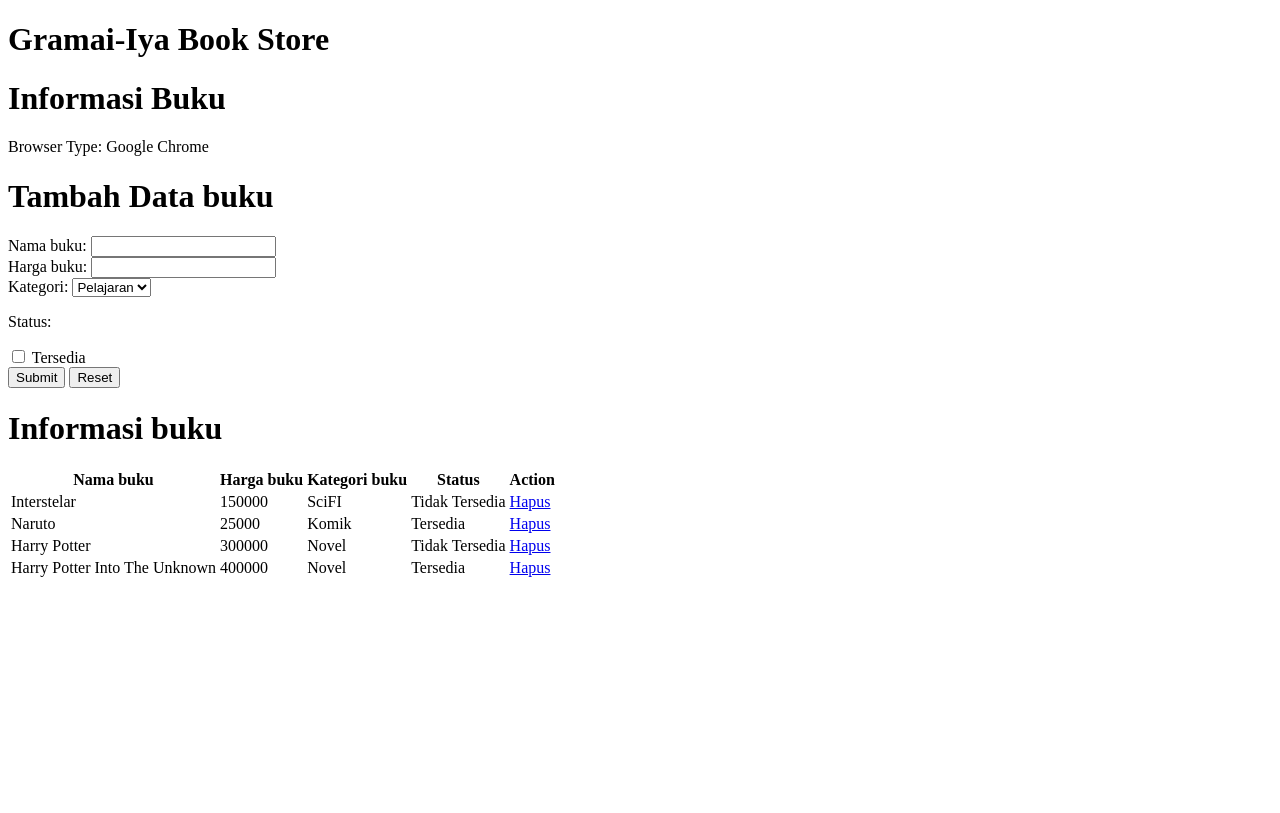
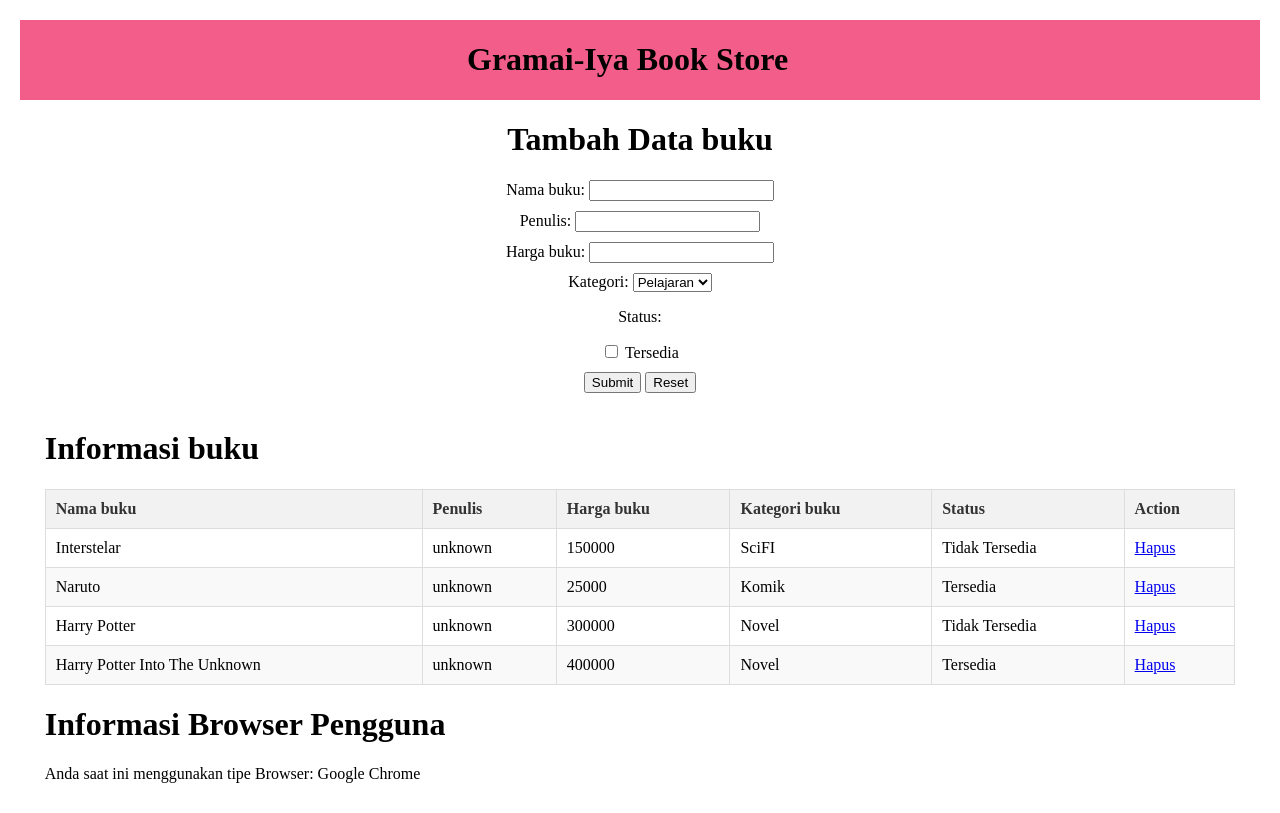
Before and after one commit to rafiirfanl/120140219_Muhammad-Rafi-Irfan-Lubis_UAS-PemWeb, a PHP site: page / in a window 1280 px wide. Before the commit the page ends 577 px from the top, so only its background shows below. Run offline with PHP 8.4, Linux system fonts and the light colour scheme; data comes from the database, SQL or seed files in the repository.

Commit message:
Update index.php

```diff
--- a/index.php
+++ b/index.php
@@ -1,27 +1,10 @@
-<!DOCTYPE html>
-<html lang="en">
-<head>
-    <meta charset="UTF-8">
-    <meta name="viewport" content="width=device-width, initial-scale=1.0">
+<?php
+session_start();
 
-    <title>Gramai-Iya Book Store</title>
-</head>
-<body>
-    <div class="header">
-        <h1>Gramai-Iya Book Store</h1>
-    </div>
-
-    <!-- <div class="">
-        <h1>Gramai-Iya Book Store</h1>
-    </div> -->
-    <?php
-        session_start();
-
-        //mencari jenis browser
+        //Identifikasi Browser
         $user_agent = $_SERVER['HTTP_USER_AGENT'];
         $browser_type = '';
 
-        // Mencari Jenis Browser yang digunakan
         if (strpos($user_agent, 'MSIE') !== false || strpos($user_agent, 'Trident') !== false) {
             $browser_type = 'Internet Explorer';
         } elseif (strpos($user_agent, 'Firefox') !== false) {
@@ -38,23 +21,103 @@
             $browser_type = 'Unknown Browser';
         }
 
-        //menyimpan browser type ke local storage
         echo "<script>localStorage.setItem('browser_type', '" . $browser_type . "');</script>";
 
-        //ambil ip address
         $ipaddr = getenv('REMOTE_ADDR');
-    ?>
+?>
 
-    <div class="content">
-        <h1>Informasi Buku</h1>
+<!DOCTYPE html>
+<html lang="en">
+<head>
+    <meta charset="UTF-8">
+    <meta name="viewport" content="width=device-width, initial-scale=1.0">
 
-        <div id="browserInfo"></div>
+    <title>Gramai-Iya Book Store</title>
+    <style>
+    :root{
+        color: black;
+    }
+
+    body {
+        margin: 0;
+        padding: 20px;
+        padding-bottom: 30px;
+    }
+    .header {
+        background-color: rgb(243, 93, 138);
+        color: black;
+        padding-left: 3%;
+        padding-right: 5%;
+        display: flex;
+        justify-content: center;
+        align-items: center;
+    }
+
+    .button:hover{
+        cursor: pointer;
+    }
+
+    .content1 {
+        padding-left: 2%;
+        padding-right: 2%;
+        display: flex;
+        flex-direction: column;
+        align-items: center;
+        text-align: center;
+    }
+
+    .content2 {
+        padding-left: 2%;
+        padding-right: 2%;
+    }
+
+    .form-group {
+        margin-bottom: 10px;
+    }
+
+    .tables {
+        width: 100%;
+        border-collapse: collapse;
+        margin-top: 20px;
+    }
+
+    .tables th, .tables td {
+        border: 1px solid #ddd;
+        padding: 10px;
+        text-align: left;
+    }
+
+    .tables th {
+        background-color: #f2f2f2;
+        color: #333;
+        font-weight: bold;
+    }
+
+    .tables tbody tr:nth-child(even) {
+        background-color: #f9f9f9;
+    }
+
+    </style>
+
+</head>
+<body>
+    <div class="header">
+        <h1>Gramai-Iya Book Store</h1>
+    </div>
+
+    <div class="content1">
 
         <h1>Tambah Data buku</h1>
+
         <form id="formInput" action="input_data.php" method="post" onsubmit="return validateForm()">
             <div class="form-group">
                 <label for="nama_buku">Nama buku:</label>
                 <input type="text" id="nama_buku" name="nama_buku">
+            </div>
+
+            <div class="form-group">
+                <label for="penulis">Penulis:</label>
+                <input type="text" id="penulis" name="penulis">
             </div>
 
             <div class="form-group">
@@ -83,13 +146,14 @@
         </form>
     </div>
 
-    <div class="content">
+    <div class="content2">
         <h1>Informasi buku</h1>
 
         <table class="tables">
             <thead>
             <tr>
                 <th>Nama buku</th>
+                <th>Penulis</th>
                 <th>Harga buku</th>
                 <th>Kategori buku</th>
                 <th>Status</th>
@@ -101,7 +165,6 @@
                 <?php
                 include 'koneksi.php';
 
-                // Query untuk mengambil keseluruhan database
                 $query = "SELECT * FROM buku";
                 $result = $conn->query($query);
 
@@ -109,17 +172,16 @@
                     while ($row = $result->fetch_assoc()) {
                     echo "<tr>";
                     echo "<td>" . $row['nama_buku'] . "</td>";
+                    echo "<td>" . $row['penulis'] . "</td>";
                     echo "<td>" . $row['harga_buku'] . "</td>";
                     echo "<td>" . $row['kategori_buku'] . "</td>";
 
-                    // logic untuk menmeriksa apakah status_buku Tersedia atau array kosong, jika array kosong, maka akan menampilkan "Tidak Tersedia"
                     if ($row['status_buku'] != "Tersedia"){
                         echo "<td>" . 'Tidak Tersedia' . "</td>";
                     }else {
                         echo "<td>" . $row['status_buku'] . "</td>";
                     }
 
-                    //button hapus buku untuk menghapus buku berdasarkan id
                     echo "<td>
                             <a href='hapus_buku.php?id=" . $row['id'] . "' onclick='return confirm(\"Apakah Anda yakin ingin menghapus buku ini?\")'>Hapus</a>
                         </td>";
@@ -134,26 +196,29 @@
                 ?>
             </tbody>
         </table>
+
+        <h1>Informasi Browser Pengguna</h1>
+        <div id="browserInfo">
+
+        </div>
     </div>
 
     <script>
-        // Fungsi resetForm untuk mereset formulir input pengguna ketika button reset di klik
+
         function resetForm() {
             var form = document.getElementById('formInput');
             form.reset();
         }
 
-        // Ambil nilai dari localStorage dan tampilkan text di element dengan ID 'browserInfo'
         var browserType = localStorage.getItem('browser_type');
-        document.getElementById('browserInfo').textContent = 'Browser Type: ' + browserType;
+        document.getElementById('browserInfo').textContent = 'Anda saat ini menggunakan tipe Browser: ' + browserType;
 
-        //validateForm untuk validasi apakah semua input field sudah terisi atau belum. Jika belum, akan muncul alert
         function validateForm() {
             var namabuku = document.getElementById('nama_buku').value;
+            var namabuku = document.getElementById('penulis').value;
             var hargabuku = document.getElementById('harga_buku').value;
             var kategoribuku = document.getElementById('kategori_buku').value;
 
-            // Validasi form
             if (namabuku === '' || hargabuku === '' || kategoribuku === '') {
                 alert('Mohon lengkapi semua kolom!');
                 return false;
```
